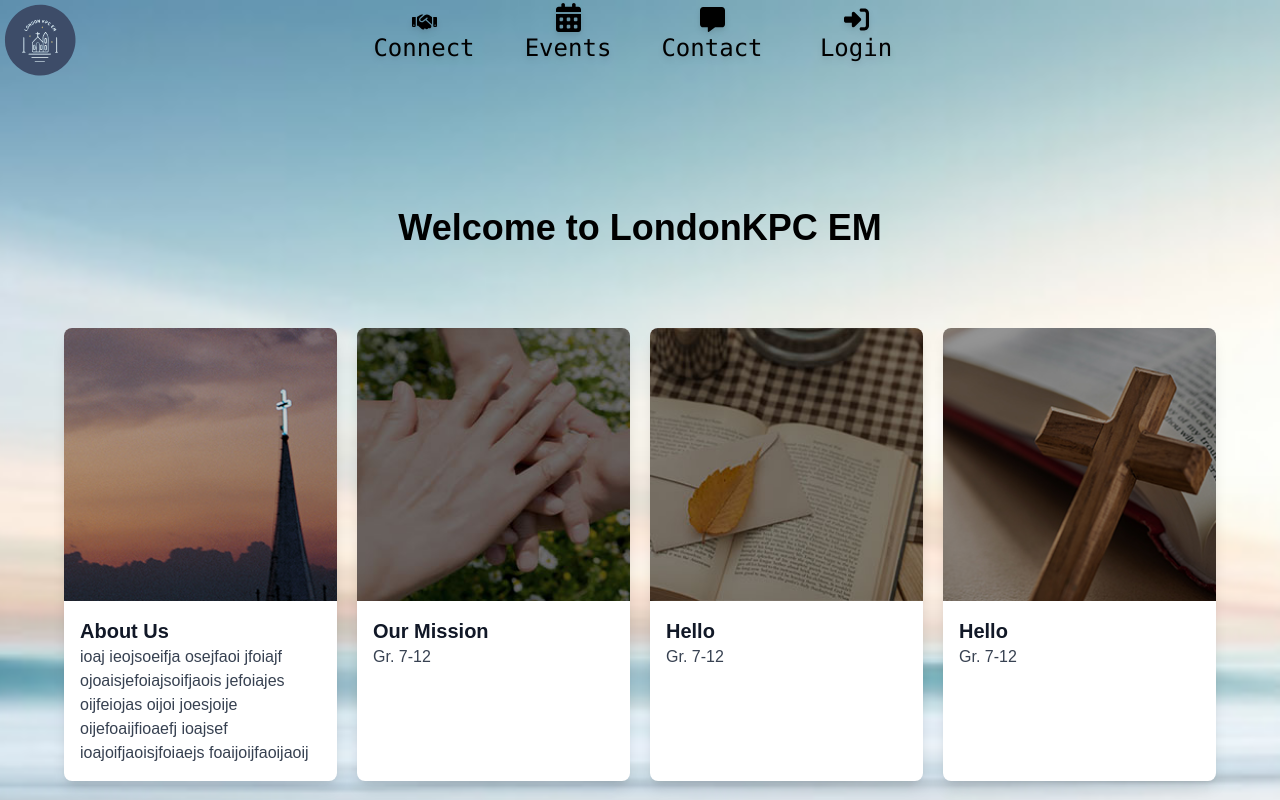
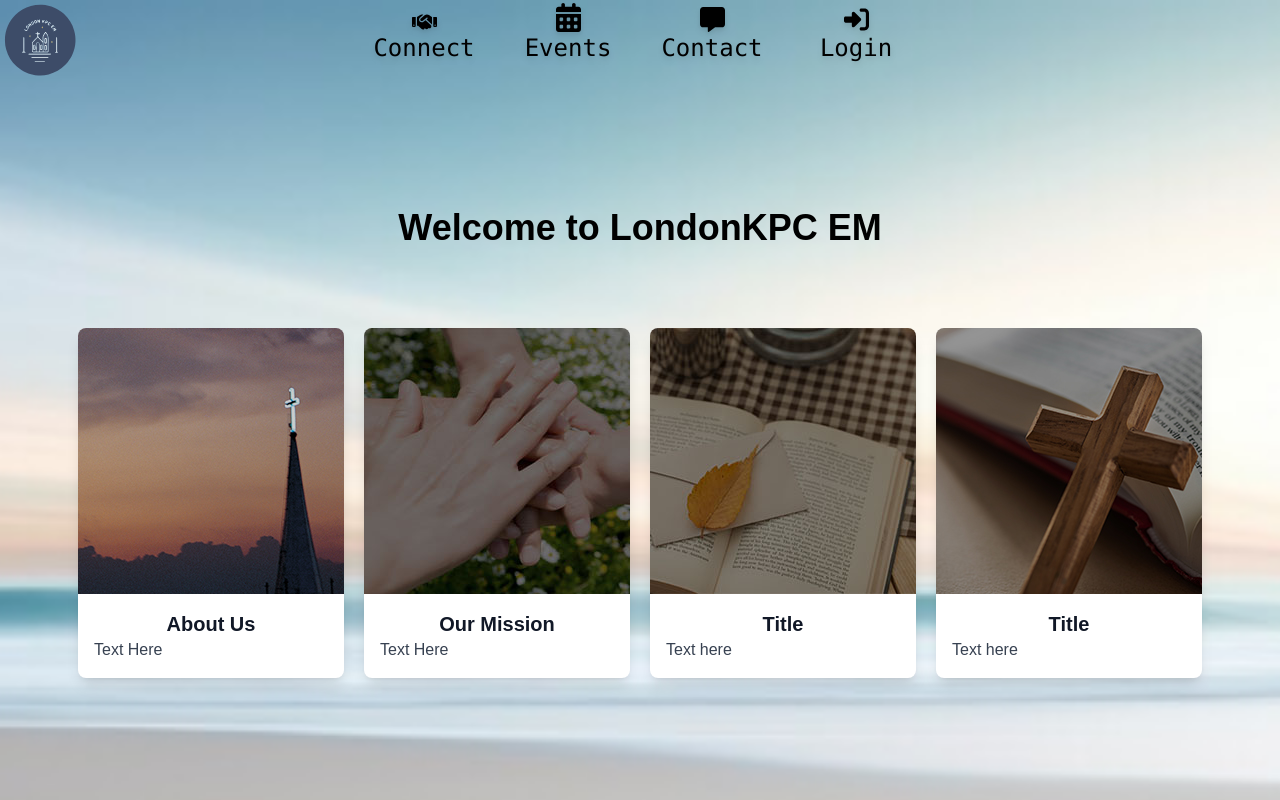
Before and after one commit to LondonKPC/lkpc-frontend, a Next.js app: page / in a window 1280 px wide. Shown: the top 800 px of the page. Built offline with nearby package versions, Linux system fonts and the light colour scheme.

Commit message:
title centered for each card

```diff
--- a/app/home/page.tsx
+++ b/app/home/page.tsx
@@ -1,6 +1,6 @@
 import React from "react";
 import HomeCard from "@/components/home_card/HomeCard";
-import background from "@/images/background.png";
+import background from "@/images/home_background.png";
 import box1 from "@/images/boxes/box1.jpg";
 import box2 from "@/images/boxes/box2.jpg";
 import box3 from "@/images/boxes/box3.jpg";
@@ -21,15 +21,15 @@ function Home() {
               <HomeCard
                 imageSrc={box1}
                 title="About Us"
-                description="ioaj ieojsoeifja osejfaoi jfoiajf ojoaisjefoiajsoifjaois jefoiajes oijfeiojas oijoi joesjoije oijefoaijfioaefj ioajsef ioajoifjaoisjfoiaejs foaijoijfaoijaoij"
+                description="Text Here"
               />
               <HomeCard
                 imageSrc={box2}
                 title="Our Mission"
-                description="Gr. 7-12"
+                description="Text Here"
               />
-              <HomeCard imageSrc={box3} title="Hello" description="Gr. 7-12" />
-              <HomeCard imageSrc={box4} title="Hello" description="Gr. 7-12" />
+              <HomeCard imageSrc={box3} title="Title" description="Text here" />
+              <HomeCard imageSrc={box4} title="Title" description="Text here" />
             </div>
           </div>
         </div>
--- a/components/home_card/HomeCard.tsx
+++ b/components/home_card/HomeCard.tsx
@@ -15,7 +15,7 @@ const HomeCard: React.FC<HomeCardProps> = ({ imageSrc, title, description }) =>
     <div className="max-w-sm rounded-lg shadow-lg bg-white">
       <Image src={imageSrc} alt="Card Image" className="w-full rounded-t-lg" />
       <div className="px-4 py-4">
-        <h1 className="text-gray-900 font-bold text-xl">{title}</h1>
+        <h1 className="text-center text-gray-900 font-bold text-xl">{title}</h1>
         <p className="text-gray-700 text-base">{description}</p>
       </div>
     </div>
```
Also changed, not shown: images/home_background.png (renamed from images/background.png), 1 other file (tests, documents, lock files or other folders).
